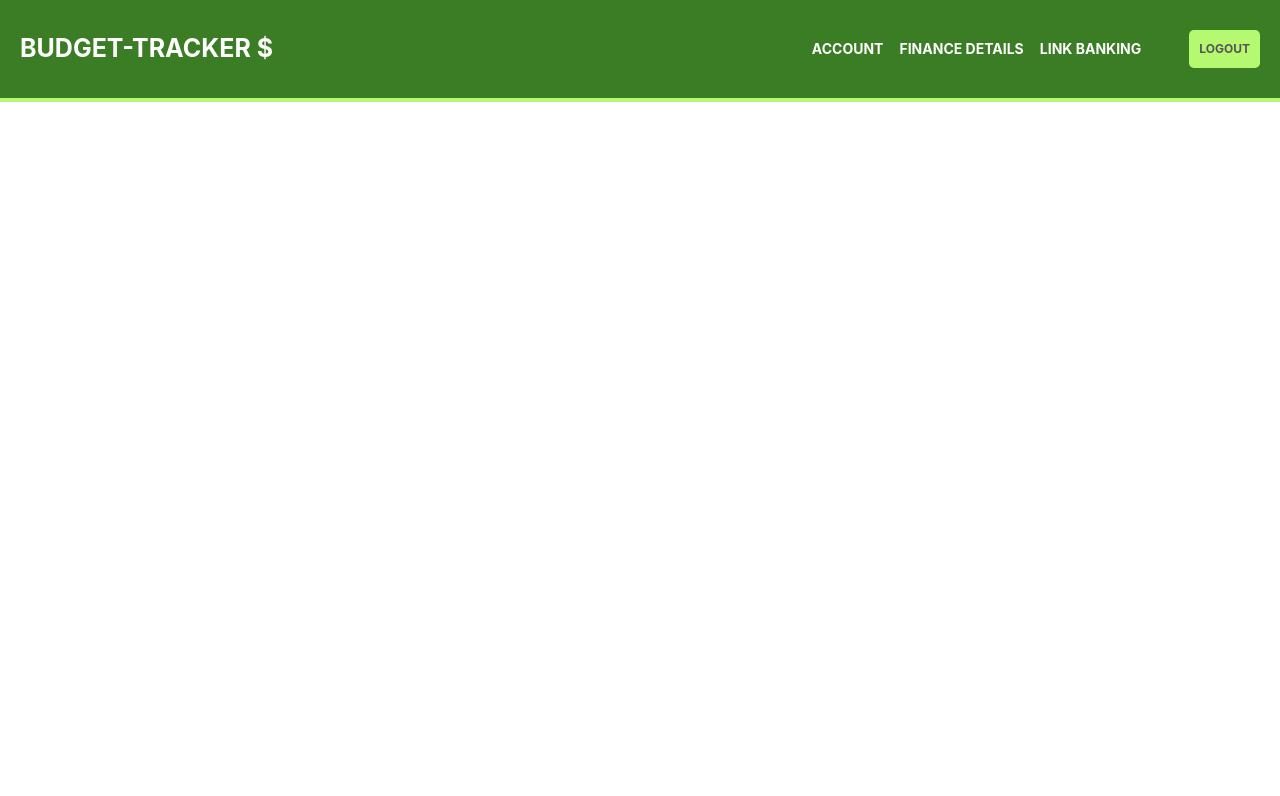
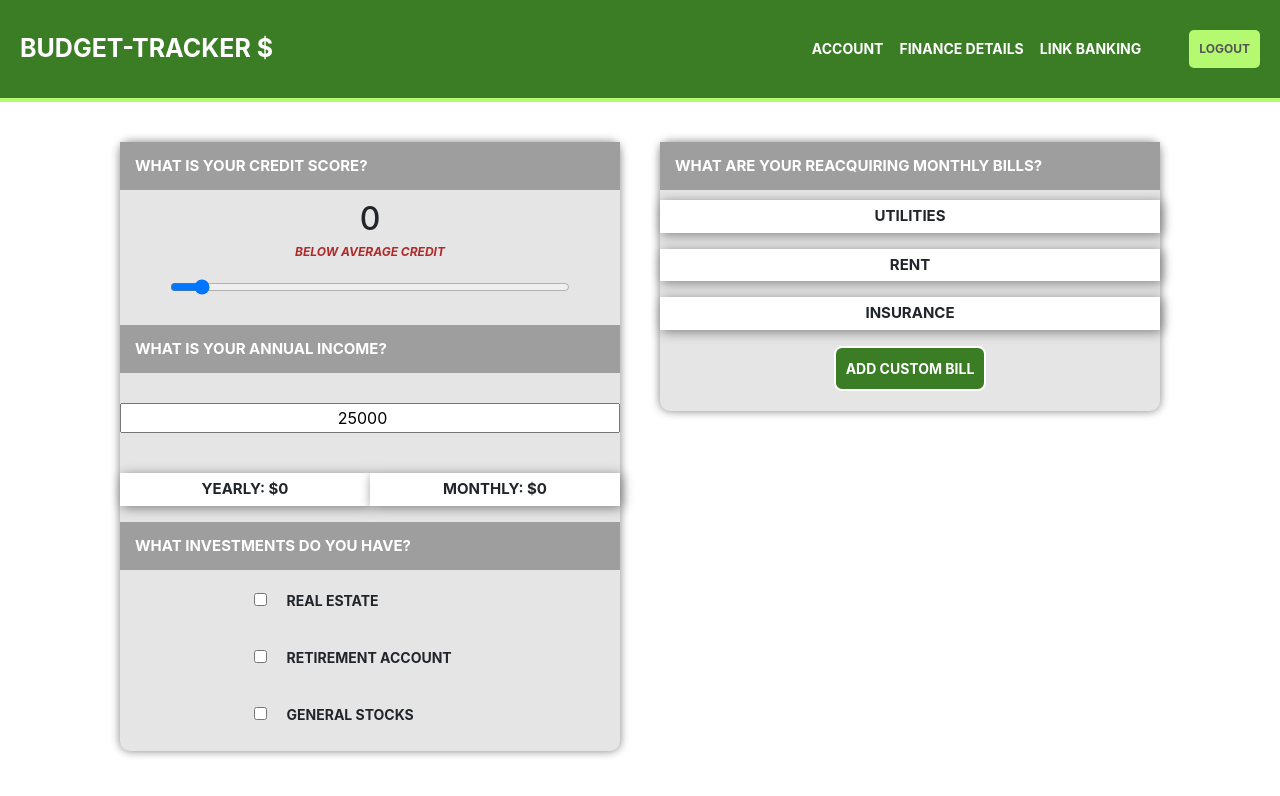
Before and after one commit to ColeThomasWinslow/Budget-Tracker, a React (Create React App) app: page /Finance in a window 1280 px wide. Shown: the top 796 px of the page. Built offline with nearby package versions, Linux system fonts and the light colour scheme.

Commit message:
Add Finance data section

```diff
--- a/src/App.css
+++ b/src/App.css
@@ -118,6 +118,14 @@ p.CreditStatus {
   text-transform: uppercase;
   font-size: 12px;
 }
+p.Poor {
+  color: rgb(178, 41, 41);
+  font-weight: bold;
+  font-style: italic;
+  margin-top: 0px;
+  text-transform: uppercase;
+  font-size: 12px;
+}
 div.IncomeBox {
   width: 100%;
 }
@@ -215,3 +223,87 @@ p.LinkBank {
 
   text-align: center;
 }
+div.FDBox {
+  border-radius: 10px;
+  margin-top: 30px;
+  margin: 20px;
+  display: flex;
+  text-align: center;
+  justify-content: space-evenly;
+  flex-direction: column;
+  background: rgb(229, 229, 229);
+  align-items: center;
+  box-shadow: grey 0px 0px 10px;
+}
+h4.Question {
+  background: rgb(158, 158, 158);
+  color: white;
+  font-weight: bold;
+  margin-bottom: 10px;
+  text-align: left;
+  padding: 15px;
+  font-size: 15px;
+  width: 85vw;
+  max-width: 500px;
+  text-transform: uppercase;
+}
+div.IncomeAdd {
+  display: flex;
+  padding-top: 20px;
+  width: 100%;
+  justify-content: space-evenly;
+}
+input.InputIncome {
+  text-align: center;
+  width: 100%;
+  margin-top: 20px;
+  margin-bottom: 20px;
+  cursor: pointer;
+}
+div.Investment {
+  width: 100%;
+  justify-content: center;
+  display: flex;
+  padding: 10px;
+  align-items: baseline;
+}
+p.InvType {
+  text-align: left;
+  width: 200px;
+
+  text-transform: uppercase;
+  font-size: 14px;
+  font-weight: bold;
+
+  margin-left: 20px;
+}
+input.CreditRange {
+  width: 80%;
+  margin-bottom: 30px;
+}
+div.FinanceData {
+  display: flex;
+  justify-content: space-evenly;
+  flex-wrap: wrap;
+  align-items: baseline;
+}
+button.Custom {
+  margin: 0px;
+  margin-bottom: 20px;
+}
+h5.ComingSoon {
+  letter-spacing: 5px;
+  text-decoration: underline;
+  color: rgb(58, 125, 37);
+  text-transform: uppercase;
+  width: 500px;
+  line-height: 60px;
+}
+div.BankingBox {
+  text-align: center;
+  height: 70vh;
+  display: flex;
+  justify-content: center;
+  align-items: center;
+  margin-bottom: 100px;
+}
--- a/src/App.js
+++ b/src/App.js
@@ -6,7 +6,9 @@ import Navbar from "./Components/NavBar/Navbar";
 import CreditScore from "./Components/CreditScore/CreditScore";
 import Budget from "./Components/MonthlyBudget/Budget";
 import TransactionComp from "./Components/Transactions/TransactionComp";
-import LinkBanking from "./Banking/LinkBanking";
+import LinkBanking from "./Components/Banking/LinkBanking";
+import FinanceData from "./Components/FinanceData/FinanceData";
+
 function App() {
   return (
     <div className="App">
@@ -17,6 +19,8 @@ function App() {
           <Route path="/Home" component={Budget} />
           <Route path="/Home" component={TransactionComp} />
           <Route path="/Banking" component={LinkBanking} />
+
+          <Route path="/Finance" component={FinanceData} />
         </div>
       </Router>
     </div>
--- a/src/Banking/LinkBanking.js
+++ b/src/Components/Banking/LinkBanking.js
@@ -2,8 +2,8 @@ import React from "react";
 
 function LinkBanking() {
   return (
-    <div>
-      <h2>Linking bank accounts coming soon!</h2>
+    <div className="BankingBox">
+      <h5 className="ComingSoon">Linking bank accounts coming soon!</h5>
     </div>
   );
 }
--- /dev/null
+++ b/src/Components/FinanceData/Bills.js
@@ -0,0 +1,15 @@
+import React from "react";
+
+function Bills() {
+  return (
+    <div>
+      <h4 className="Question">What are your reacquiring monthly bills?</h4>
+      <p className="Label">Utilities</p>
+      <p className="Label">Rent</p>
+      <p className="Label">Insurance</p>
+      <button className="AddBtn Custom">Add Custom Bill</button>
+    </div>
+  );
+}
+
+export default Bills;
--- /dev/null
+++ b/src/Components/FinanceData/CreditCollector.js
@@ -0,0 +1,25 @@
+import React, { useState } from "react";
+
+function CreditCollector() {
+  const [Credit, setCredit] = useState(Number);
+  return (
+    <div>
+      <h4 className="Question">What is your Credit Score?</h4>
+      <h2 className="Score">{Credit}</h2>
+
+      {Credit >= 670 && <p className="CreditStatus">Good Credit</p>}
+      {Credit <= 670 && (
+        <p className="CreditStatus Poor">Below Average Credit</p>
+      )}
+      <input
+        className="CreditRange"
+        type="range"
+        min="0"
+        max="800"
+        onChange={(e) => setCredit(e.target.value)}
+      />
+    </div>
+  );
+}
+
+export default CreditCollector;
--- /dev/null
+++ b/src/Components/FinanceData/FinanceData.js
@@ -0,0 +1,21 @@
+import React from "react";
+import CreditCollector from "./CreditCollector";
+import Income from "./Income";
+import Investments from "./Investments";
+import Bills from "./Bills";
+function FinanceData() {
+  return (
+    <div className="FinanceData">
+      <div className="FDBox">
+        <CreditCollector />
+        <Income />
+        <Investments />
+      </div>
+      <div className="FDBox">
+        <Bills />
+      </div>
+    </div>
+  );
+}
+
+export default FinanceData;
--- /dev/null
+++ b/src/Components/FinanceData/Income.js
@@ -0,0 +1,26 @@
+import React, { useState } from "react";
+
+function Income() {
+  const [Income, setIncome] = useState(Number);
+  const Monthly = Math.round(Income / 12);
+  return (
+    <div>
+      <h4 className="Question">What is your Annual Income?</h4>
+      <input
+        className="InputIncome"
+        onChange={(e) => setIncome(e.target.value)}
+        placeholder="Yearly after taxes"
+        type="number"
+        min="0"
+        step="500"
+        defaultValue="25000"
+      />
+      <div className="IncomeAdd">
+        <p className="Label">Yearly: ${Income}</p>
+        <p className="Label">Monthly: ${Monthly}</p>
+      </div>
+    </div>
+  );
+}
+
+export default Income;
--- /dev/null
+++ b/src/Components/FinanceData/Investments.js
@@ -0,0 +1,20 @@
+import React from "react";
+
+function Investments() {
+  return (
+    <div>
+      <h4 className="Question">What Investments do you Have?</h4>
+      <div className="Investment">
+        <input type="Checkbox" /> <p className="InvType">Real Estate</p>
+      </div>
+      <div className="Investment">
+        <input type="Checkbox" /> <p className="InvType">Retirement account</p>
+      </div>
+      <div className="Investment">
+        <input type="Checkbox" /> <p className="InvType">General stocks</p>
+      </div>
+    </div>
+  );
+}
+
+export default Investments;
```
Also changed, not shown: src/FinanceData/Income.js (deleted, +0 -7 lines), src/FinanceData/Investments.js (deleted, +0 -7 lines).
